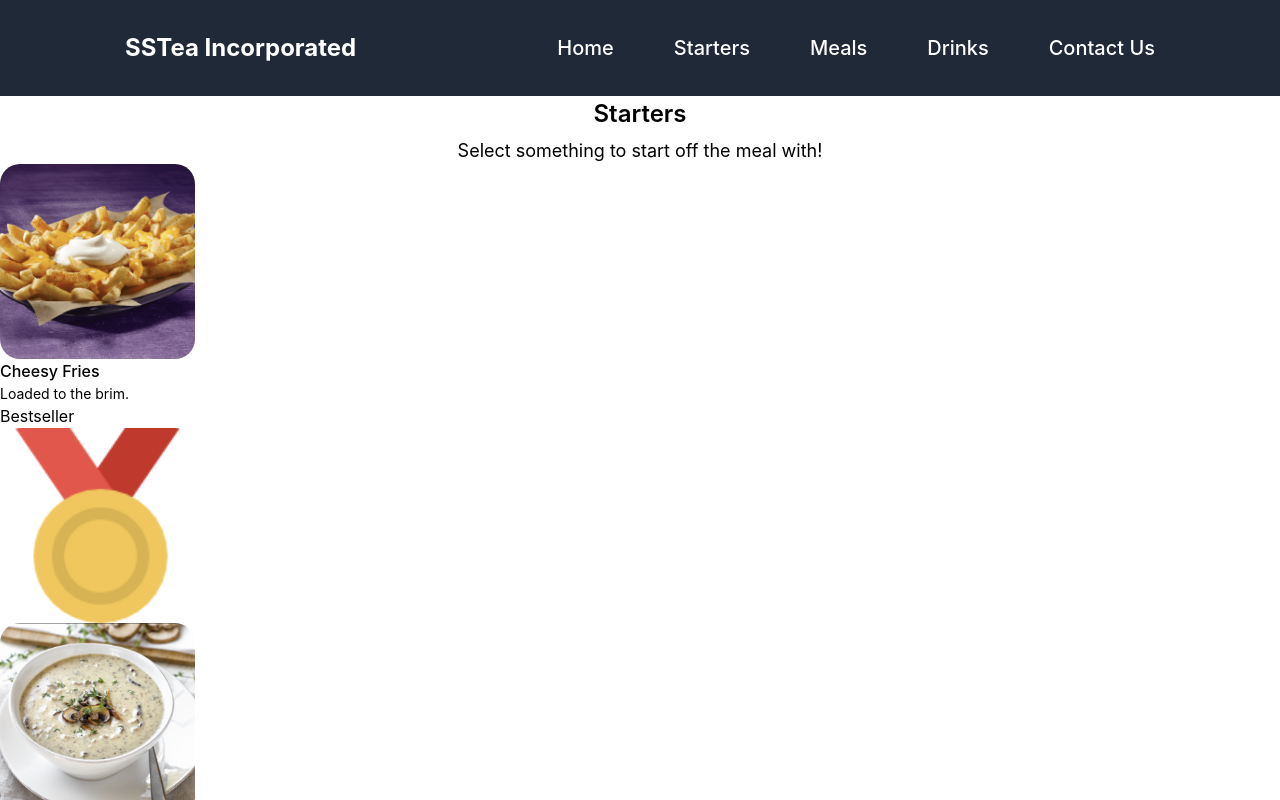
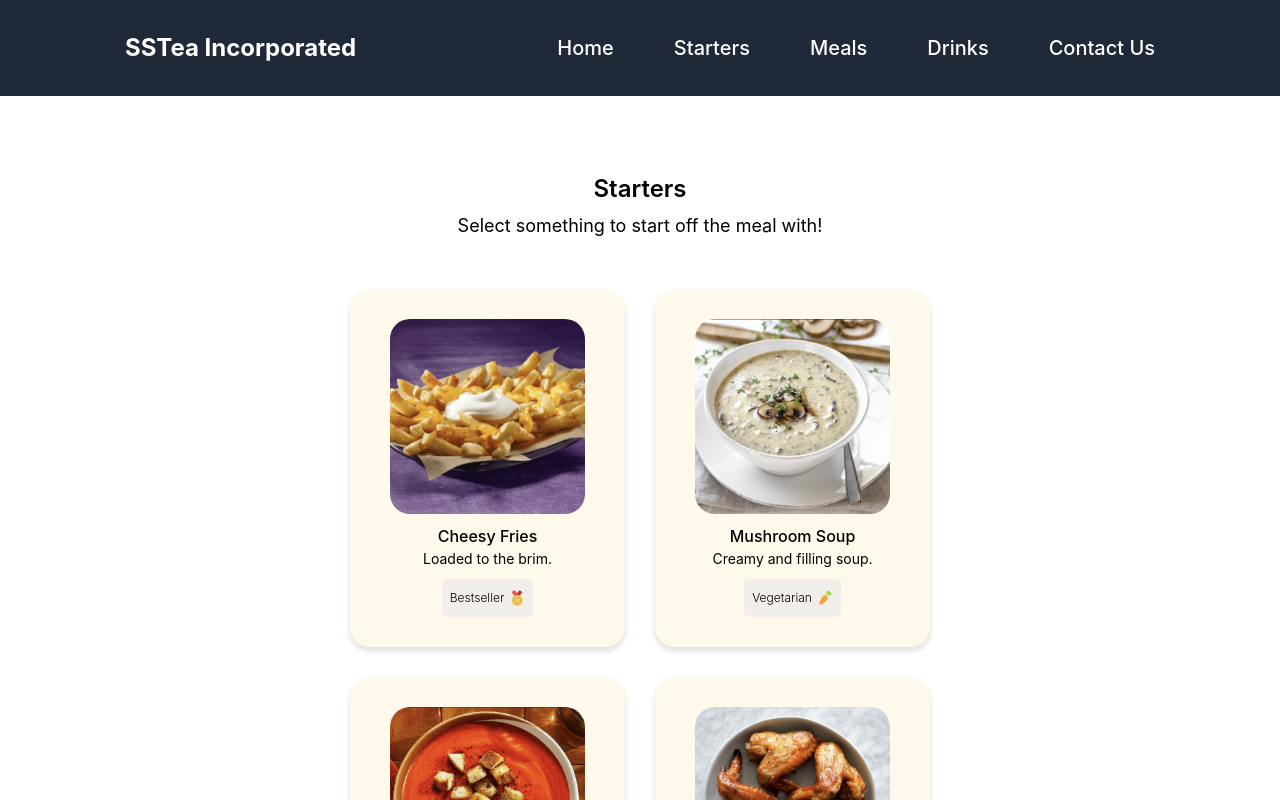
Before and after one commit to tyzrichard/odin-sstea-restaurant, a website built with webpack: page src/template.html in a window 1280 px wide. Both pictures are taken after a click on the button "Starters". Shown: the top 800 px of the page. Built offline with nearby package versions, Linux system fonts and the light colour scheme.

Commit message:
Finished styling for menu pages as well

```diff
--- a/src/food.js
+++ b/src/food.js
@@ -22,6 +22,7 @@ export const add_menu_header = (group, mainheader, subheader) => {
 
 export const new_food = (group, foodImg, foodName, foodDesc, extraInfo) => {
     const food = document.createElement("div");
+    food.classList.add("food");
 
     //Image of the food
     const food_image = document.createElement("img");
@@ -50,6 +51,7 @@ export const new_food = (group, foodImg, foodName, foodDesc, extraInfo) => {
         extra_info_bit.appendChild(extra_info_text);
 
         const extra_info_logo = document.createElement("img");
+        extra_info_logo.classList.add("food-img");
         extra_info_logo.src = logo;
         extra_info_bit.appendChild(extra_info_logo);
         extra_info.appendChild(extra_info_bit);
--- a/src/meals.js
+++ b/src/meals.js
@@ -8,6 +8,7 @@ import ramen from './assets/meals/ramen.png'
 
 export const meals_page = () => {
     const meals = document.createElement("div");
+    meals.classList.add("menu");
     add_menu_header(meals, "Main Courses", "Seeking a good meal? Look no further than our catalogue of dishes, guaranteed to satiate that appetite!");
 
     const food_list = document.createElement("div");
--- a/src/starters.js
+++ b/src/starters.js
@@ -8,6 +8,7 @@ import tomato from './assets/starters/tomato_soup.png'
 
 export const starters_page = () => {
     const starters = document.createElement("div");
+    starters.classList.add("menu");
     add_menu_header(starters, "Starters", "Select something to start off the meal with!");
 
     const food_list = document.createElement("div");
@@ -17,7 +18,7 @@ export const starters_page = () => {
     new_food(food_list, tomato, "Tomato Soup", "Tasty and refreshing!", ["bestseller", "vegetarian"]);
     new_food(food_list, chicken, "Chicken Wings", "Tender and juicy.", []);
     new_food(food_list, spring_rolls, "Spring Rolls", "A Vietnamese must-have.", ["bestseller"]);
-    new_food(food_list, tofu, "Tofu with Century Egg", "The perfect blend of flavours.", ["bestseller"]);
+    new_food(food_list, tofu, "Tofu with Century Egg", "A perfect blend of flavours.", ["bestseller"]);
     starters.appendChild(food_list);
 
     const content = document.querySelector("#content");
--- a/src/styles.css
+++ b/src/styles.css
@@ -180,6 +180,7 @@ button,
     display: flex;
     flex-direction: column;
     align-items: center;
+    gap: 20px;
 }
 
 .recommended-dishes :nth-child(odd)>img {
@@ -310,6 +311,12 @@ form :last-child {
 }
 
 /* food menus */
+.menu {
+    display: flex;
+    flex-direction: column;
+    gap: 50px;
+    padding: 75px 200px;
+}
 
 .menu-header {
     display: flex;
@@ -323,5 +330,45 @@ form :last-child {
 }
 
 .food-list {
+    display: grid;
+    justify-content: center;
+    gap: 30px;
+    grid-template-columns: repeat(auto-fit, 275px);
+}
 
+.food {
+    display: flex;
+    flex-direction: column;
+    align-items: center;
+    gap: 10px;
+    padding: 30px 40px;
+    background-color: #FFF9EB;
+    border-radius: 20px;
+    box-shadow: 0px 4px 4px 1px rgba(0, 0, 0, 0.1);
+    text-align: center;
 }
+
+.food :last-child {
+    display: flex;
+    gap: 10px;
+}
+
+.food :last-child>div {
+    display: flex;
+    gap: 5px;
+    align-items: center;
+    padding: 10px 8px;
+    border-radius: 5px;
+    background-color: rgba(229, 229, 235, 0.5);
+    width: fit-content;
+}
+
+.extra-info-text {
+    font-size: 12px;
+    font-weight: 300;
+}
+
+.food-img {
+    height: 16px;
+    width: 16px;
+}
```
